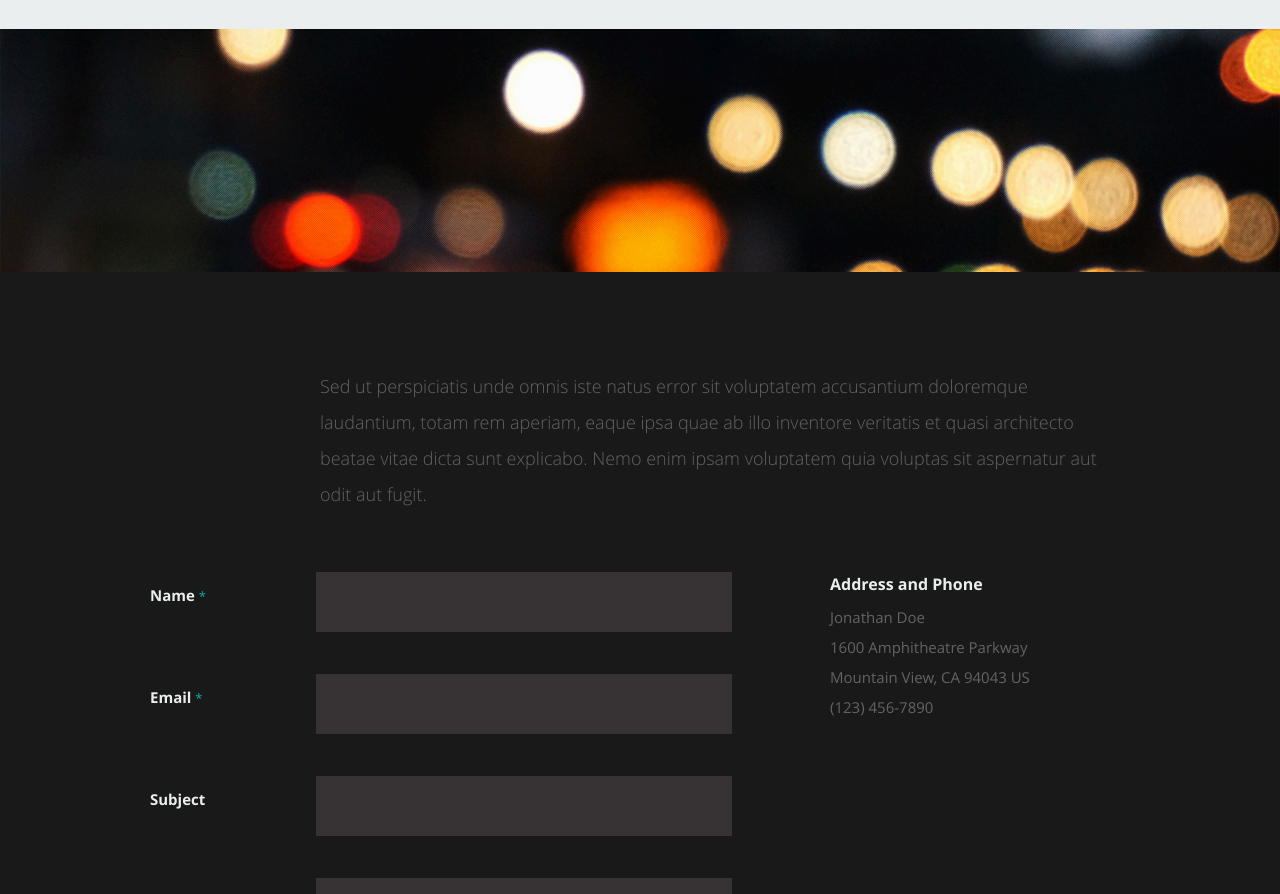
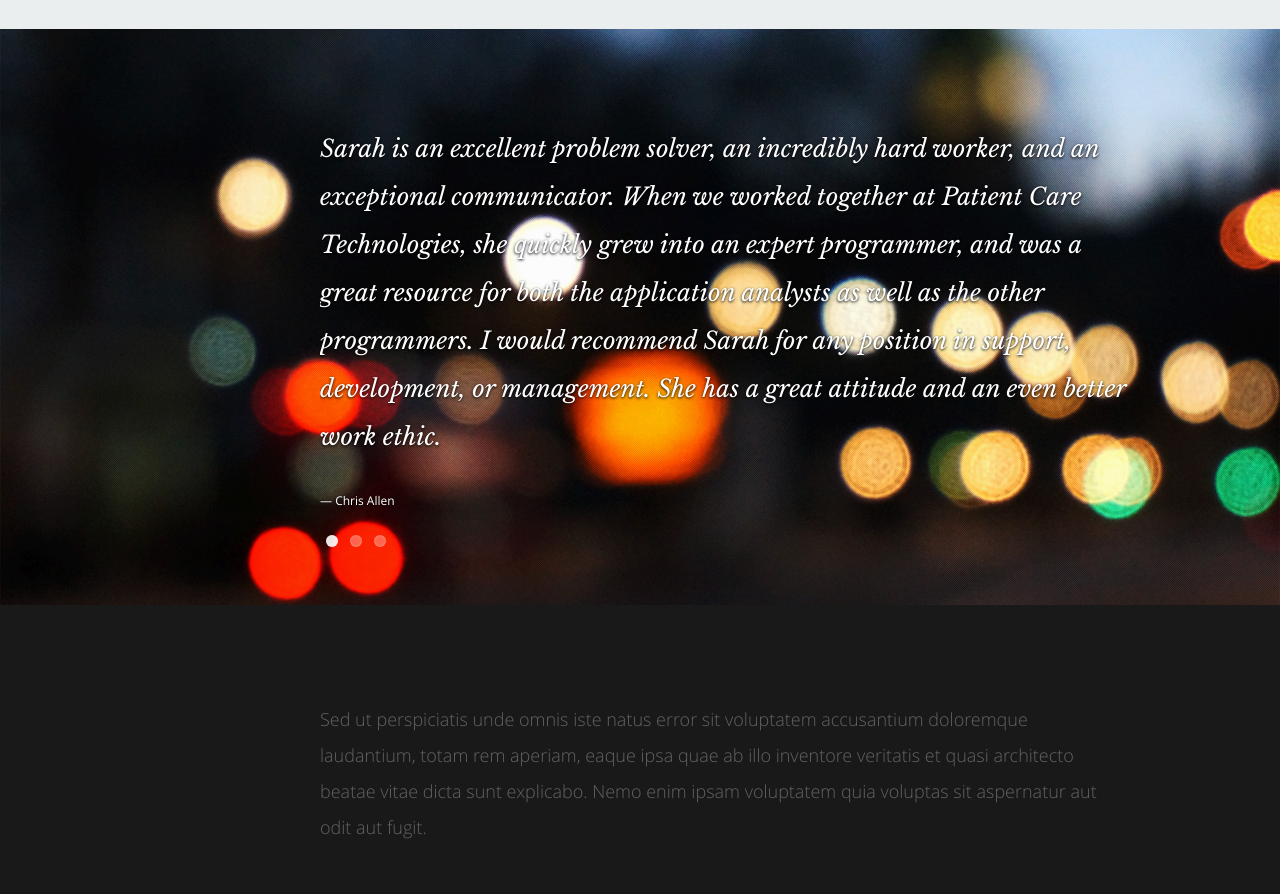
Before and after one commit to n3m3sis42/resume-viewer, a React (Create React App) app: page / in a window 1280 px wide. Shown: the part 3760-4654 px from the top of the page. Built offline with nearby package versions, Linux system fonts and the light colour scheme; some icons are missing.

Commit message:
hardcoding flexslider values for recommendations for the time being

```diff
--- a/src/components/Recommendations.js
+++ b/src/components/Recommendations.js
@@ -1,28 +1,7 @@
 import React, { Component } from 'react';
 
 export default class Recommendations extends Component {
-
-  renderSlide(rec) {
-    const { text, user } = rec
-    return (
-      <li key={user}>
-         <blockquote>
-            <p>{text}</p>
-            <cite>{user}</cite>
-         </blockquote>
-      </li>
-    )
-  }
-
-  renderRecommendations() {
-    const { recommendations } = this.props.data
-    console.log(recommendations)
-    return (
-      <ul className="slides">
-        {recommendations.map(rec => {return this.renderSlide(rec)})}
-      </ul>
-    )
-  }
+// TODO fix this later so recommendations pull from file -- couldn't get li's to display even though they were there to map through (pretty sure I need a flexslider add method)
 
 render() {
   return (
@@ -34,7 +13,26 @@ export default class Recommendations extends Component {
              </div>
              <div className="ten columns flex-container">
                 <div className="flexslider">
-                    {!this.props.data ? null : this.renderRecommendations()}
+                  <ul className="slides">
+                    <li key="Chris Allen">
+                       <blockquote>
+                          <p>Sarah is an excellent problem solver, an incredibly hard worker, and an exceptional communicator. When we worked together at Patient Care Technologies, she quickly grew into an expert programmer, and was a great resource for both the application analysts as well as the other programmers. I would recommend Sarah for any position in support, development, or management. She has a great attitude and an even better work ethic.</p>
+                          <cite>Chris Allen</cite>
+                       </blockquote>
+                    </li>
+                    <li key="Carl Pitney">
+                       <blockquote>
+                          <p>Sarah is a hardworking professional with the ability to move projects forward even under the most challenging of circumstances. As a teammate at Iatric Systems, she was a key performer and related and communicated effectively with our clients as well as with C-level, technical, and end-user teammates alike. I sincerely recommend Sarah for any position throughout the product life cycle, as I have no doubt she will excel in the development, implementation, and support arenas.</p>
+                          <cite>Carl Pitney</cite>
+                       </blockquote>
+                    </li>
+                    <li key="Kay Jackson">
+                       <blockquote>
+                          <p>Sarah joined our team to install and update a complicated product. She was eager to learn and I saw her tackle work others did not want to work on. She gets the job done and values the customers needs and timelines. I highly recommend her and she will get the job done right and on time.</p>
+                          <cite>Kay Jackson, CMUP</cite>
+                       </blockquote>
+                    </li>
+                  </ul>
                 </div>
              </div>
           </div>
```
Lines whose indentation alone changed are shown as unchanged.
